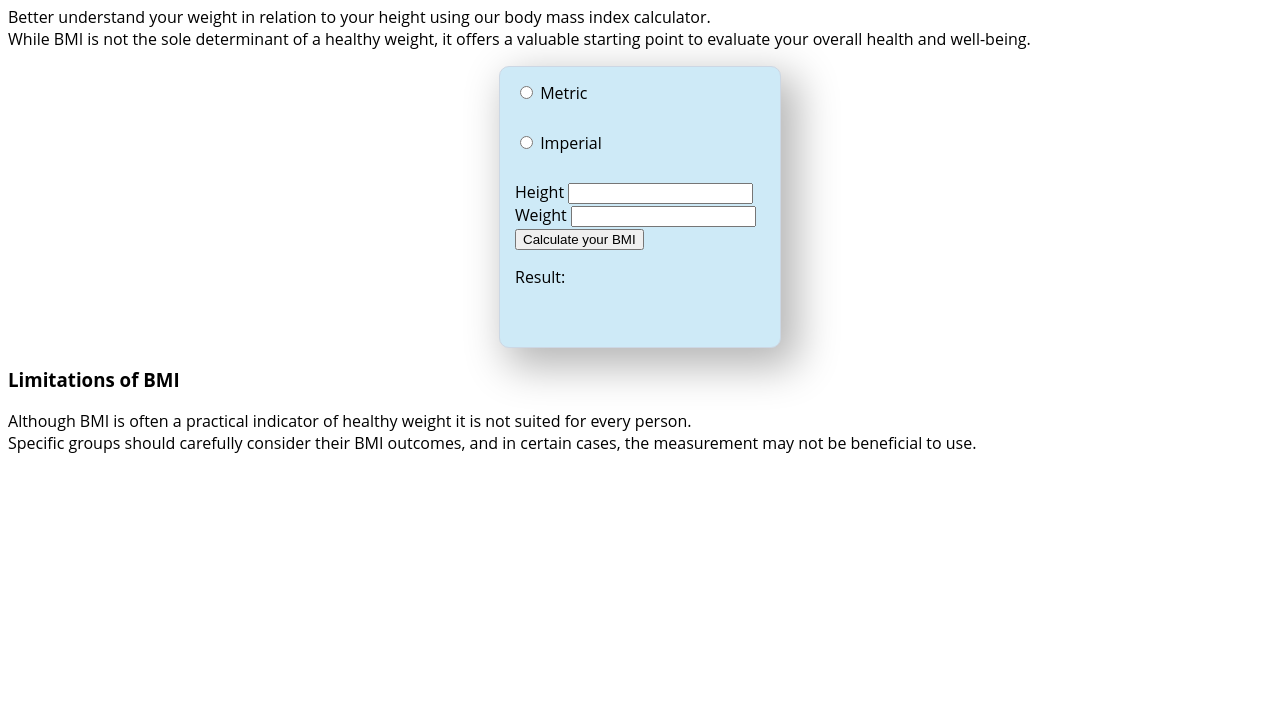
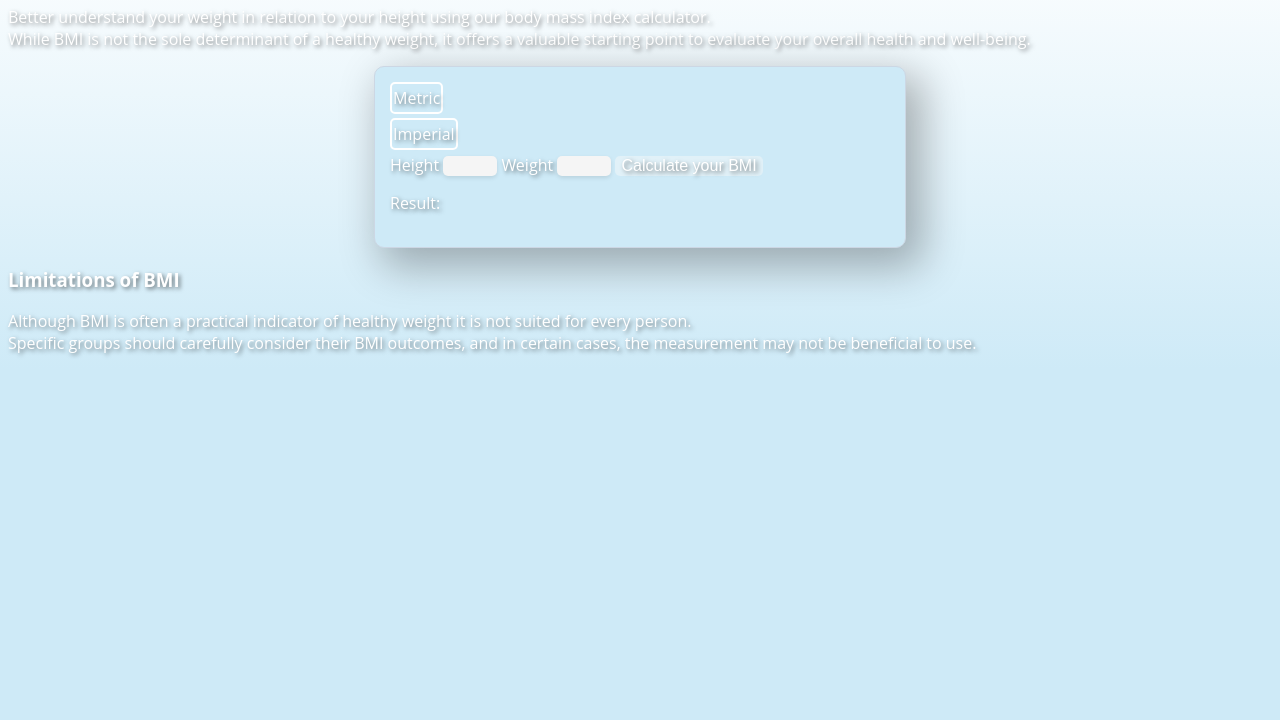
Before and after one commit to alan-kalkan/bmc-calculator, a plain HTML site: page index.html in a window 1280 px wide. Shown: the part 80-800 px from the top of the page. Drawn offline with Linux system fonts and the light colour scheme.

Commit message:
some more styling

```diff
--- a/app.js
+++ b/app.js
@@ -1,6 +1,3 @@
-// IMC = Poids / Taille x Taille
-// IMC = (poids en livres / (hauteur en pouces * hauteur en pouces)) * 703
-
 document.addEventListener("DOMContentLoaded", function () {
   const metric = document.getElementById("metric");
   const imperial = document.getElementById("imperial");
@@ -8,12 +5,16 @@ document.addEventListener("DOMContentLoaded", function () {
   const secondUnit = document.getElementById("unittwo");
   const switchFirstUnit = document.getElementsByClassName("unitone");
   const switchSecondtUnit = document.getElementsByClassName("unittwo");
+  const heightInput = document.getElementById("height");
+  const weightInput = document.getElementById("weight");
 
   metric.onclick = function () {
     firstUnit.innerText = "Height";
     secondUnit.innerText = "Weight";
     switchFirstUnit[0].innerText = "cm";
     switchSecondtUnit[0].innerText = "kg";
+    heightInput.value = "";
+    weightInput.value = "";
   };
 
   imperial.onclick = function () {
@@ -21,18 +22,17 @@ document.addEventListener("DOMContentLoaded", function () {
     secondUnit.innerText = "Pounds";
     switchFirstUnit[0].innerText = "in";
     switchSecondtUnit[0].innerText = "lb";
+    heightInput.value = "";
+    weightInput.value = "";
   };
-
-  const heightInput = document.getElementById("height");
-  const weightInput = document.getElementById("weight");
 
   const calculateButton = document.getElementById("calculate");
   calculateButton.addEventListener("click", function () {
     if (
       firstUnit.innerText == "Height" &&
       secondUnit.innerText == "Weight" &&
-      !isNaN(firstUnit.innerText) &&
-      !isNaN(secondUnit.innerText)
+      !isNaN(heightInput.value) &&
+      !isNaN(weightInput.value)
     ) {
       const parsedHeight = parseFloat(heightInput.value);
       const parsedWeight = parseFloat(weightInput.value);
@@ -41,14 +41,14 @@ document.addEventListener("DOMContentLoaded", function () {
       let result =
         Math.round((parsedWeight / (heightInMeters * heightInMeters)) * 10) /
         10;
-      // console.log(result);
+
       const resultOutput = document.getElementById("result");
       resultOutput.innerText = result;
     } else if (
       firstUnit.innerText == "Inches" &&
       secondUnit.innerText == "Pounds" &&
-      !isNaN(firstUnit.innerText) &&
-      !isNaN(secondUnit.innerText)
+      !isNaN(heightInput.value) &&
+      !isNaN(weightInput.value)
     ) {
       const parsedHeight = parseFloat(heightInput.value / 39.37);
       const parsedWeight = parseFloat(weightInput.value / 2.2046);
@@ -60,15 +60,4 @@ document.addEventListener("DOMContentLoaded", function () {
       resultOutput.innerText = result;
     }
   });
-
-  //fin du domcontentloaded
 });
-
-// const bmcMetricCalc = (weigth, height) => {
-//     const resultBmc = Math.round((weigth / (height * height)) * 10) / 10;
-//     return resultBmc;}
-
-// const bmcImperialCalc = (pounds, feet, inches) => {
-//   const resultBmc = Math.round((weigth / (height * height)) * 10) / 10;
-//   return resultBmc;
-// }
--- a/style.css
+++ b/style.css
@@ -1,9 +1,35 @@
 body {
   font-family: "Open Sans", sans-serif;
+  background-color: #ceeaf7;
+  background-image: linear-gradient(to bottom, #ffffff, #ceeaf7);
+  background-repeat: no-repeat;
+  background-size: cover;
+  background-position: center;
+  color: #ffffff;
+  text-shadow: 2px 2px 4px rgba(0, 0, 0, 0.5);
 }
+#weight::placeholder,
+#height::placeholder,
+#weight,
+#height {
+  color: #ffffff;
+  text-shadow: 2px 2px 4px rgba(0, 0, 0, 0.5);
+}
+
+@media (max-width: 768px) {
+  body {
+    background-image: linear-gradient(to bottom, #ffffff, #ceeaf7);
+  }
+}
+#calculate {
+  text-shadow: 2px 2px 4px rgba(0, 0, 0, 0.5);
+}
+
 #global {
-  width: 250px;
-  height: 250px;
+  color: #ffffff;
+  position: relative;
+  width: 500px;
+  height: 150px;
   background-color: #ceeaf7;
   border-radius: 10px;
   border: 0.1px solid #ccd7e4;
@@ -11,12 +37,50 @@ body {
   -webkit-box-shadow: 12px 14px 42px 5px rgba(0, 0, 0, 0.29);
   -moz-box-shadow: 12px 14px 42px 5px rgba(0, 0, 0, 0.29);
   display: grid;
-
+  margin-right: auto;
   margin-left: auto;
-  margin-right: auto;
   padding: 15px;
 }
-#header {
+
+input {
+  width: 50px;
+  border: none;
+  border-radius: 5px;
+  background-color: #f5f5f5;
+  box-shadow: 0 2px 4px rgba(0, 0, 0, 0.1);
+  font-size: 16px;
+  color: #333333;
+  transition: background-color 0.3s ease;
 }
-#metric {
+
+button {
+  border: none;
+  border-radius: 5px;
+  background-color: #e1f1f8;
+  color: #ffffff;
+  font-size: 16px;
+  cursor: pointer;
+  transition: background-color 0.3s ease;
 }
+
+input[type="radio"] {
+  display: none;
+}
+
+input[type="radio"] + label {
+  display: inline-block;
+  padding: 3px 1px;
+  margin-bottom: 2px;
+  border: 2px solid #ffffff;
+  border-radius: 5px;
+  background-color: #ceeaf7;
+  color: #ffffff;
+  font-size: 16px;
+  cursor: pointer;
+  transition: background-color 0.3s ease;
+}
+
+input[type="radio"]:checked + label {
+  background-color: #ffffff;
+  color: #ceeaf7;
+}
```
